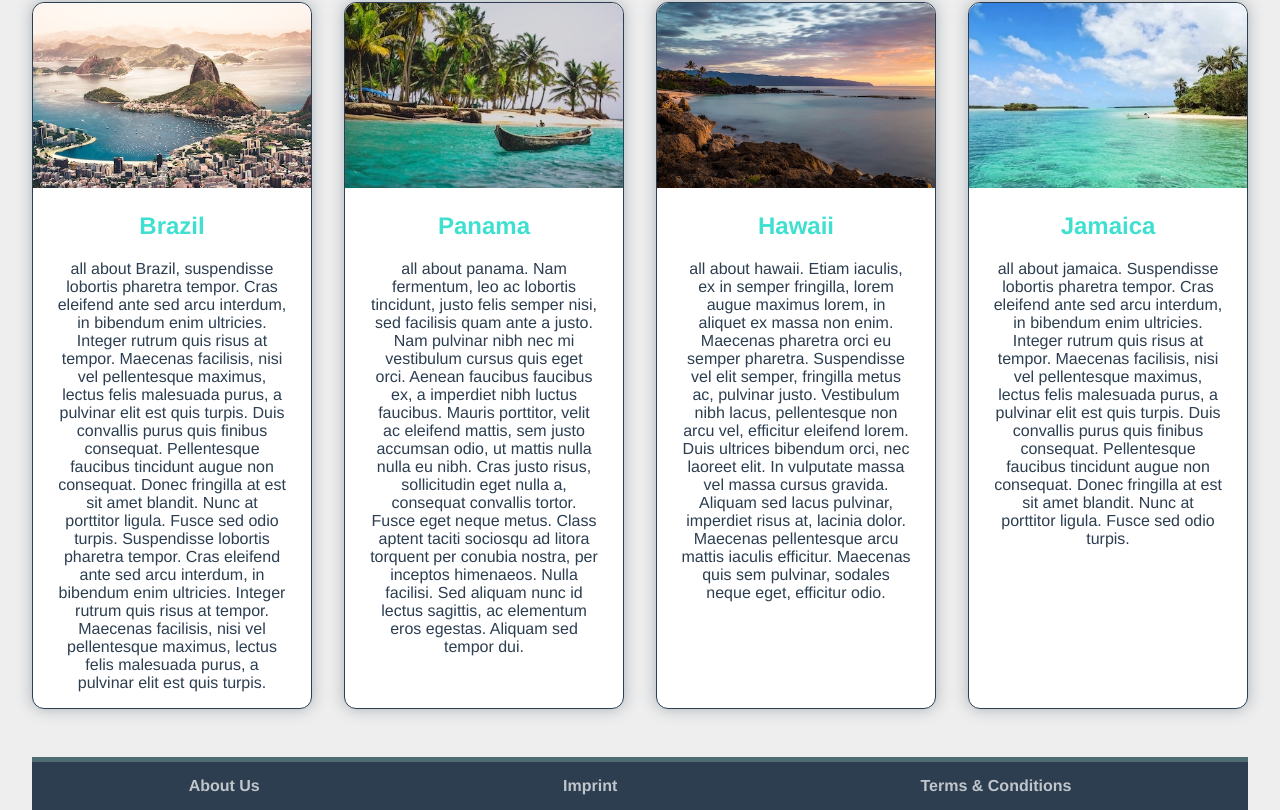
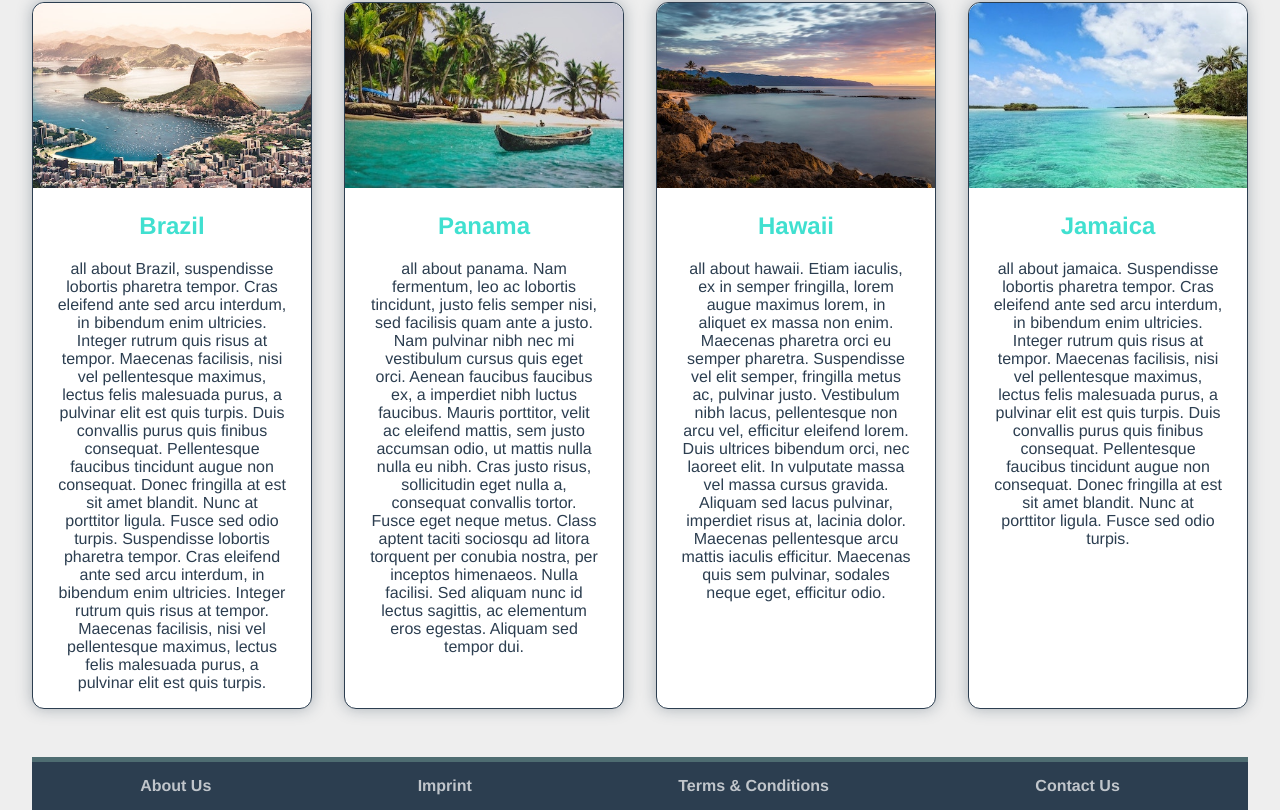
Before and after one commit to kiraGit67/vue-school-travel-app, a Vue app: page /about in a window 1280 px wide. Shown: the part 838-1648 px from the top of the page. Built offline with nearby package versions, Linux system fonts and the light colour scheme.

Commit message:
adds new AppLink :to={name: 'contact'}

```diff
--- a/src/components/FooterNavigation.vue
+++ b/src/components/FooterNavigation.vue
@@ -3,5 +3,6 @@
     <AppLink :to="{ name: 'about' }">About Us</AppLink>
     <AppLink :to="{ name: 'imprint' }">Imprint</AppLink>
     <AppLink :to="{ name: 'terms' }">Terms &amp; Conditions</AppLink>
+    <AppLink :to="{ name: 'contact' }">Contact Us</AppLink>
   </div>
 </template>
```
